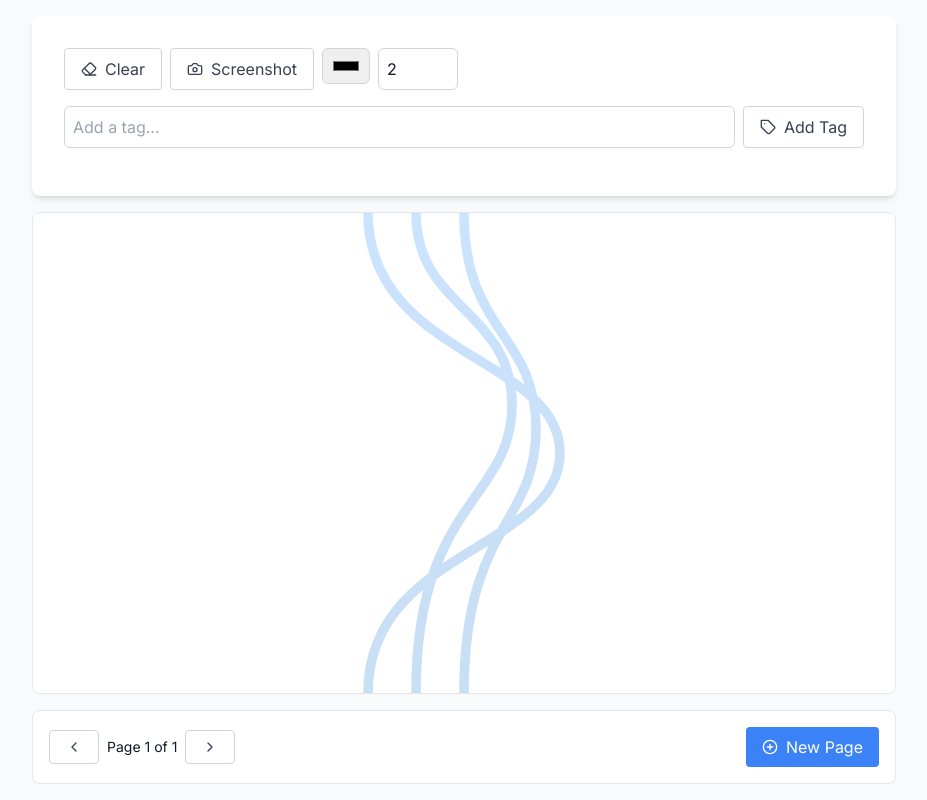
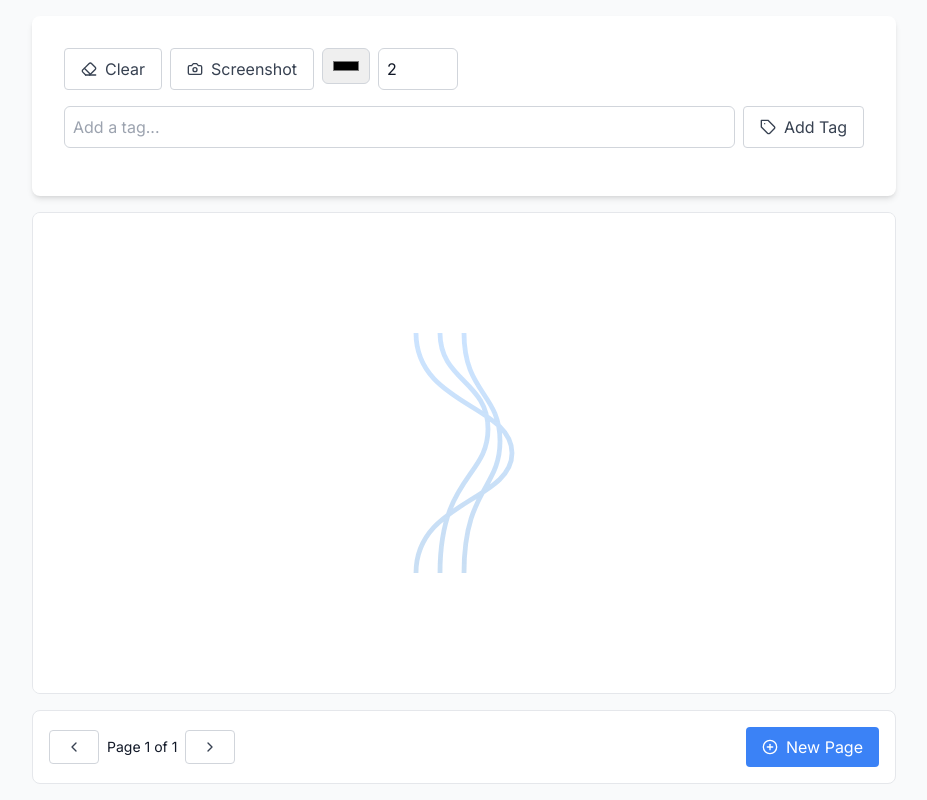
Before and after one commit to paoshea/whiteboard, a React (Vite) app in the folder whiteboard/: page / in a window 1280 px wide. Shown: the whole page, without its empty margins (176-1103 px from the left). Built offline with nearby package versions, Linux system fonts and the light colour scheme.

Commit message:
Assistant checkpoint: Centered the waterfall logo
Assistant generated file changes:
- whiteboard/src/components/Whiteboard.tsx: Center the waterfall logo

---

User prompt:

can it not be on the top left, rather than in the scribble window

```diff
--- a/whiteboard/src/components/Whiteboard.tsx
+++ b/whiteboard/src/components/Whiteboard.tsx
@@ -58,7 +58,7 @@ type Page = {
 };
 
 const WaterfallLogo = () => (
-  <svg className="absolute top-0 left-0 w-full h-full opacity-70 pointer-events-none" viewBox="0 0 100 100">
+  <svg className="absolute top-1/2 left-1/2 transform -translate-x-1/2 -translate-y-1/2 w-1/2 h-1/2 opacity-70 pointer-events-none" viewBox="0 0 100 100">
     <defs>
       <linearGradient id="waterfall" x1="0%" y1="0%" x2="0%" y2="100%">
         <stop offset="0%" style={{ stopColor: '#4a9eff', stopOpacity: 0.4 }} />
```
